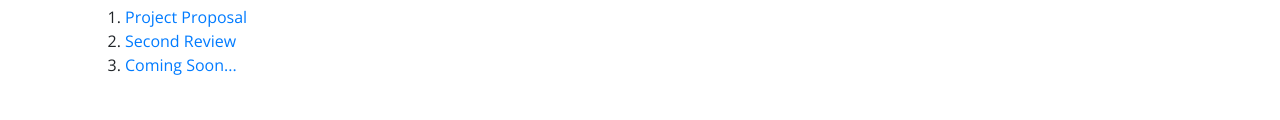
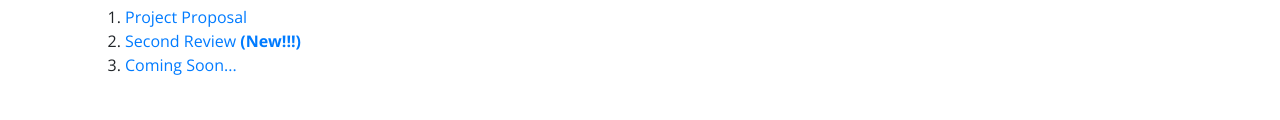
Before and after one commit to PraveenKumarSridhar/TheSongSearch, a plain HTML site: page index.html in a window 1280 px wide. Shown: the part 240-360 px from the top of the page. Drawn offline with nearby package versions, Linux system fonts and the light colour scheme.

Commit message:
added new to second review link for TAs

```diff
--- a/index.html
+++ b/index.html
@@ -36,7 +36,7 @@
 <h2>Index</h2>
 <ol>
   <li><a href="project_proposal.html"> Project Proposal</a></li>
-  <li><a href="second_review.html"> Second Review</a></li>
+  <li><a href="second_review.html"> Second Review <B>(New!!!)</B></a></li>
   <li><a href="index.html"> Coming Soon...</a></li>
 
 
```
